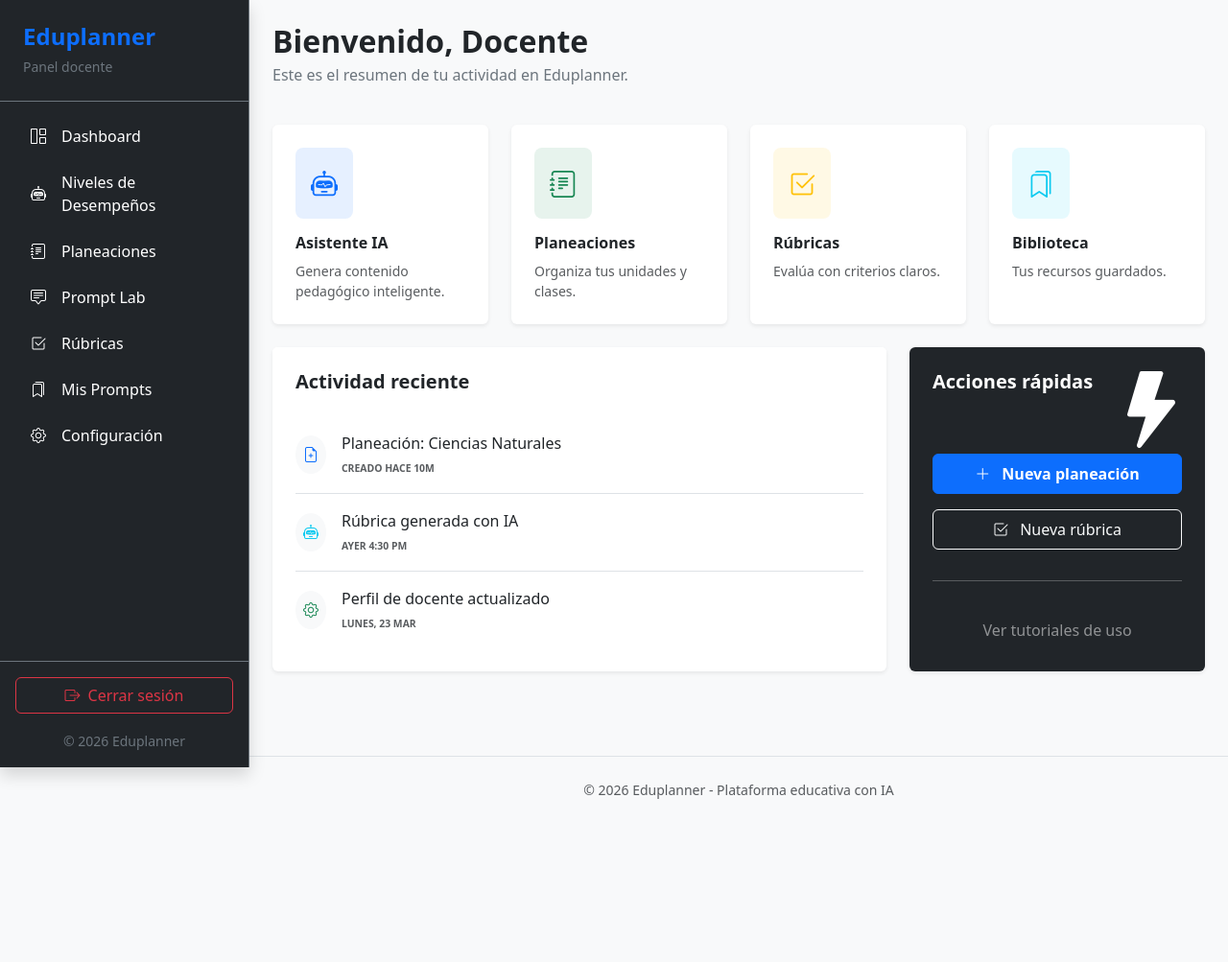
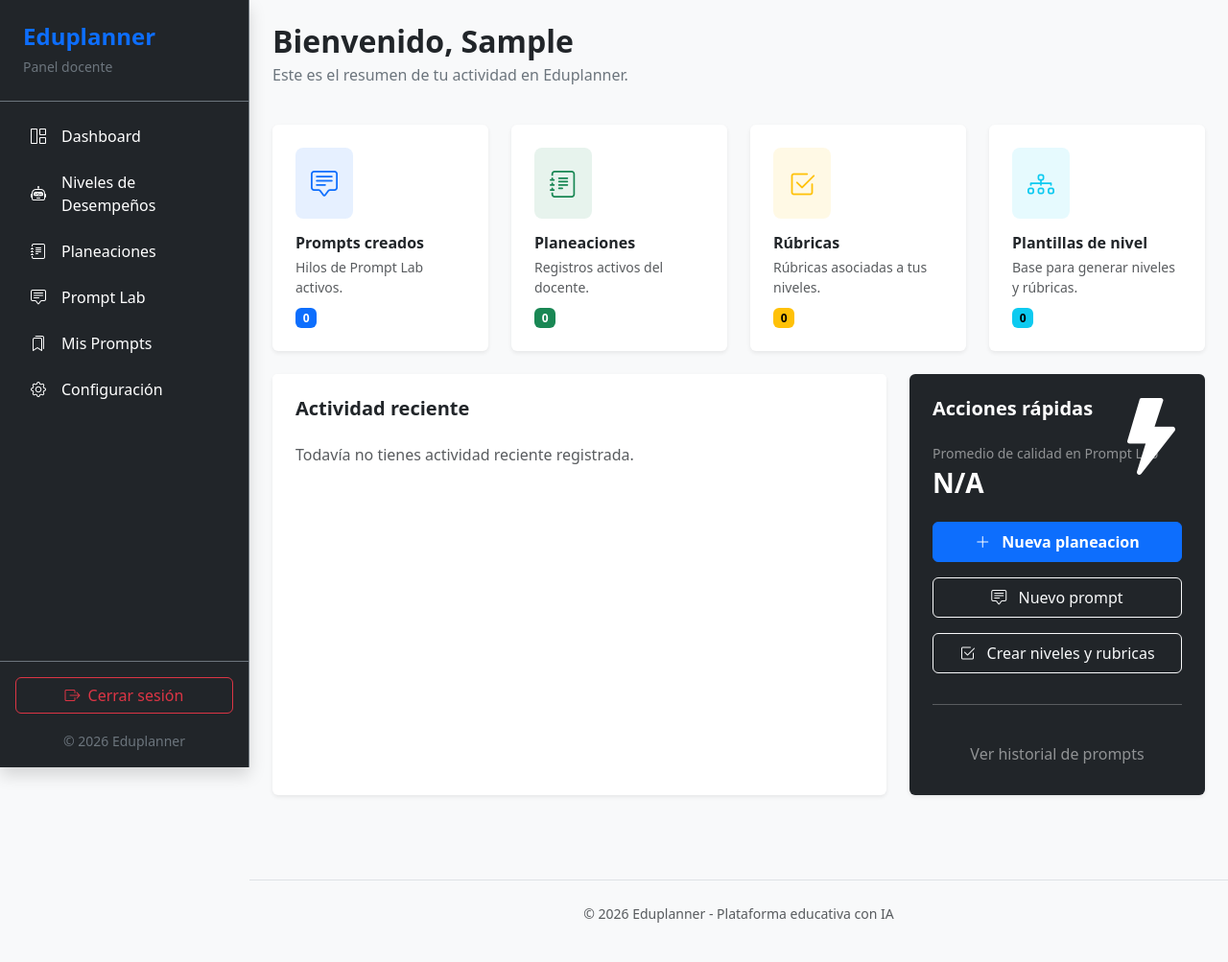
Before and after one commit to juangzj/eduplanner1.0, a Django app: page /users/dashboard/ in a window 1280 px wide. Shown: the whole page at 96% size. Before the commit the page ends 833 px from the top, so only its background shows below. Run offline with Django 5.2, Linux system fonts and the light colour scheme; the visitor is signed in with stand-in values (Sample User, id 1); data that the repository does not hold is empty; some libraries are stand-ins or nearby versions.

Commit message:
feat: Integrate dashboard data retrieval and enhance dashboard view with user-specific statistics and recent activities

```diff
--- a/apps/users/services/__init__.py
+++ b/apps/users/services/__init__.py
@@ -1,2 +1,3 @@
 from .user_teacher_services import  register_teacher_service
 from .auth_user_teacher_services import login_teacher_service
+from .dashboard_services import get_dashboard_data
--- a/apps/users/views/auth_user_teacher_views.py
+++ b/apps/users/views/auth_user_teacher_views.py
@@ -1,6 +1,7 @@
 from django.shortcuts import render, redirect
 from ..forms import TeacherLoginForm
 from ..services.auth_user_teacher_services import login_teacher_service, process_logout
+from ..services.dashboard_services import get_dashboard_data
 from django.contrib.auth.decorators import login_required
 from django.views.decorators.cache import never_cache
 
@@ -32,4 +33,5 @@ def logout_view(request):
 @never_cache
 @login_required()
 def dashboard_view(request):
-    return render (request, 'pages/dashboard.html')
+    dashboard_data = get_dashboard_data(request.user)
+    return render(request, 'pages/dashboard.html', dashboard_data)
--- a/templates/components/left_sidebar.html
+++ b/templates/components/left_sidebar.html
@@ -33,11 +33,6 @@
             <a href="{% url 'prompt_lab:prompt-create' %}" class="nav-link text-white d-flex align-items-center gap-3">
                 <i class="bi bi-chat-square-text"></i>
                 <span>Prompt Lab</span>
-            </a>
-
-            <a href="#" class="nav-link text-white d-flex align-items-center gap-3">
-                <i class="bi bi-check2-square"></i>
-                <span>Rúbricas</span>
             </a>
 
             <a href="{% url 'prompt_lab:prompt-list' %}" class="nav-link text-white d-flex align-items-center gap-3">
--- a/templates/pages/dashboard.html
+++ b/templates/pages/dashboard.html
@@ -7,63 +7,67 @@
 
 <div class="row mb-4">
     <div class="col-12">
-        <h2 class="fw-bold mb-1">Bienvenido, Docente</h2>
+        <h2 class="fw-bold mb-1">Bienvenido, {{ teacher_display_name }}</h2>
         <p class="text-secondary">Este es el resumen de tu actividad en Eduplanner.</p>
     </div>
 </div>
 
 <div class="row g-4 mb-4">
     <div class="col-sm-6 col-xl-3">
-        <a href="#" class="text-decoration-none h-100 d-block">
+        <a href="{% url 'prompt_lab:prompt-list' %}" class="text-decoration-none h-100 d-block">
             <div class="card shadow-sm border-0 h-100 transition-hover">
                 <div class="card-body p-4 text-center text-sm-start">
                     <div class="bg-primary bg-opacity-10 p-3 rounded-3 mb-3 d-inline-block">
-                        <i class="bi bi-robot text-primary fs-3"></i>
+                        <i class="bi bi-chat-square-text text-primary fs-3"></i>
                     </div>
-                    <h6 class="fw-bold mb-2 text-dark">Asistente IA</h6>
-                    <p class="text-muted small mb-0">Genera contenido pedagógico inteligente.</p>
+                    <h6 class="fw-bold mb-1 text-dark">Prompts creados</h6>
+                    <p class="text-muted small mb-2">Hilos de Prompt Lab activos.</p>
+                    <span class="badge text-bg-primary">{{ stats.prompt_count }}</span>
                 </div>
             </div>
         </a>
     </div>
 
     <div class="col-sm-6 col-xl-3">
-        <a href="#" class="text-decoration-none h-100 d-block">
+        <a href="{% url 'levels:class-plans' %}" class="text-decoration-none h-100 d-block">
             <div class="card shadow-sm border-0 h-100 transition-hover">
                 <div class="card-body p-4 text-center text-sm-start">
                     <div class="bg-success bg-opacity-10 p-3 rounded-3 mb-3 d-inline-block">
                         <i class="bi bi-journal-text text-success fs-3"></i>
                     </div>
-                    <h6 class="fw-bold mb-2 text-dark">Planeaciones</h6>
-                    <p class="text-muted small mb-0">Organiza tus unidades y clases.</p>
+                    <h6 class="fw-bold mb-1 text-dark">Planeaciones</h6>
+                    <p class="text-muted small mb-2">Registros activos del docente.</p>
+                    <span class="badge text-bg-success">{{ stats.class_planning_count }}</span>
                 </div>
             </div>
         </a>
     </div>
 
     <div class="col-sm-6 col-xl-3">
-        <a href="#" class="text-decoration-none h-100 d-block">
+        <a href="{% url 'levels:levels' %}" class="text-decoration-none h-100 d-block">
             <div class="card shadow-sm border-0 h-100 transition-hover">
                 <div class="card-body p-4 text-center text-sm-start">
                     <div class="bg-warning bg-opacity-10 p-3 rounded-3 mb-3 d-inline-block">
                         <i class="bi bi-check2-square text-warning fs-3"></i>
                     </div>
-                    <h6 class="fw-bold mb-2 text-dark">Rúbricas</h6>
-                    <p class="text-muted small mb-0">Evalúa con criterios claros.</p>
+                    <h6 class="fw-bold mb-1 text-dark">Rúbricas</h6>
+                    <p class="text-muted small mb-2">Rúbricas asociadas a tus niveles.</p>
+                    <span class="badge text-bg-warning">{{ stats.rubric_count }}</span>
                 </div>
             </div>
         </a>
     </div>
 
     <div class="col-sm-6 col-xl-3">
-        <a href="#" class="text-decoration-none h-100 d-block">
+        <a href="{% url 'levels:levels' %}" class="text-decoration-none h-100 d-block">
             <div class="card shadow-sm border-0 h-100 transition-hover">
                 <div class="card-body p-4 text-center text-sm-start">
                     <div class="bg-info bg-opacity-10 p-3 rounded-3 mb-3 d-inline-block">
-                        <i class="bi bi-bookmarks text-info fs-3"></i>
+                        <i class="bi bi-diagram-3 text-info fs-3"></i>
                     </div>
-                    <h6 class="fw-bold mb-2 text-dark">Biblioteca</h6>
-                    <p class="text-muted small mb-0">Tus recursos guardados.</p>
+                    <h6 class="fw-bold mb-1 text-dark">Plantillas de nivel</h6>
+                    <p class="text-muted small mb-2">Base para generar niveles y rúbricas.</p>
+                    <span class="badge text-bg-info">{{ stats.template_count }}</span>
                 </div>
             </div>
         </a>
@@ -77,43 +81,29 @@
                 <h5 class="fw-bold mb-0 text-dark">Actividad reciente</h5>
             </div>
             <div class="card-body p-4">
+                {% if activities %}
                     <div class="list-group list-group-flush">
-                    <div class="list-group-item px-0 py-3 border-0 border-bottom">
+                        {% for item in activities %}
+                            <div class="list-group-item px-0 py-3 border-0 {% if not forloop.last %}border-bottom{% endif %}">
                                 <div class="d-flex align-items-center">
                                     <div class="flex-shrink-0 bg-light p-2 rounded-circle me-3">
-                                <i class="bi bi-file-earmark-plus text-primary"></i>
+                                        <i class="bi {{ item.icon }} text-{{ item.color }}"></i>
                                     </div>
                                     <div class="flex-grow-1">
-                                <p class="mb-0 fw-medium">Planeación: Ciencias Naturales</p>
-                                <small class="text-muted text-uppercase fw-bold" style="font-size: 0.65rem;">Creado hace 10m</small>
+                                        <p class="mb-0 fw-medium">{{ item.title }}</p>
+                                        <small class="text-muted d-block">{{ item.description }}</small>
+                                        <small class="text-muted text-uppercase fw-bold" style="font-size: 0.65rem;">{{ item.created_at|timesince }} atrás</small>
+                                    </div>
+                                    <div class="ms-2">
+                                        <a href="{{ item.url }}" class="btn btn-sm btn-outline-secondary">Ver</a>
                                     </div>
                                 </div>
                             </div>
-
-                    <div class="list-group-item px-0 py-3 border-0 border-bottom">
-                        <div class="d-flex align-items-center">
-                            <div class="flex-shrink-0 bg-light p-2 rounded-circle me-3">
-                                <i class="bi bi-robot text-info"></i>
+                        {% endfor %}
                     </div>
-                            <div class="flex-grow-1">
-                                <p class="mb-0 fw-medium">Rúbrica generada con IA</p>
-                                <small class="text-muted text-uppercase fw-bold" style="font-size: 0.65rem;">Ayer 4:30 PM</small>
-                            </div>
-                        </div>
-                    </div>
-
-                    <div class="list-group-item px-0 py-3 border-0">
-                        <div class="d-flex align-items-center">
-                            <div class="flex-shrink-0 bg-light p-2 rounded-circle me-3">
-                                <i class="bi bi-gear text-success"></i>
-                            </div>
-                            <div class="flex-grow-1">
-                                <p class="mb-0 fw-medium">Perfil de docente actualizado</p>
-                                <small class="text-muted text-uppercase fw-bold" style="font-size: 0.65rem;">Lunes, 23 Mar</small>
-                            </div>
-                        </div>
-                    </div>
-                </div>
+                {% else %}
+                    <p class="text-muted mb-0">Todavía no tienes actividad reciente registrada.</p>
+                {% endif %}
             </div>
         </div>
     </div>
@@ -127,19 +117,32 @@
             <div class="card-body p-4 d-flex flex-column position-relative">
                 <h5 class="fw-bold mb-4">Acciones rápidas</h5>
 
+                <div class="mb-4">
+                    <p class="small text-white-50 mb-1">Promedio de calidad en Prompt Lab</p>
+                    {% if stats.average_prompt_score_has_data %}
+                        <h3 class="fw-bold mb-0">{{ stats.average_prompt_score }}/10</h3>
+                    {% else %}
+                        <h3 class="fw-bold mb-0">N/A</h3>
+                    {% endif %}
+                </div>
+
                 <div class="d-grid gap-3 mt-auto">
-                    <a href="#" class="btn btn-primary fw-semibold py-2">
-                        <i class="bi bi-plus-lg me-2"></i> Nueva planeación
+                    <a href="{% url 'levels:class-plans' %}" class="btn btn-primary fw-semibold py-2">
+                        <i class="bi bi-plus-lg me-2"></i> Nueva planeacion
                     </a>
 
-                    <a href="#" class="btn btn-outline-light py-2">
-                        <i class="bi bi-check2-square me-2"></i> Nueva rúbrica
+                    <a href="{% url 'prompt_lab:prompt-create' %}" class="btn btn-outline-light py-2">
+                        <i class="bi bi-chat-square-text me-2"></i> Nuevo prompt
+                    </a>
+
+                    <a href="{% url 'levels:levels' %}" class="btn btn-outline-light py-2">
+                        <i class="bi bi-check2-square me-2"></i> Crear niveles y rubricas
                     </a>
 
                     <hr class="my-3 opacity-25">
 
-                    <a href="#" class="btn btn-link text-white-50 text-decoration-none text-center small">
-                        Ver tutoriales de uso
+                    <a href="{% url 'prompt_lab:prompt-list' %}" class="btn btn-link text-white-50 text-decoration-none text-center small">
+                        Ver historial de prompts
                     </a>
                 </div>
             </div>
```
Also changed, not shown: apps/users/services/dashboard_services.py (added, +105 -0 lines). Lines whose indentation alone changed are shown as unchanged.
